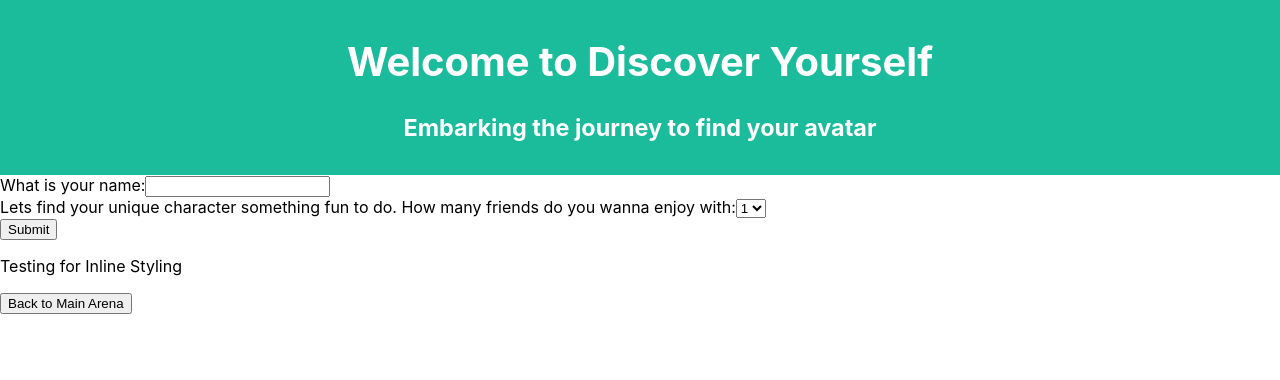
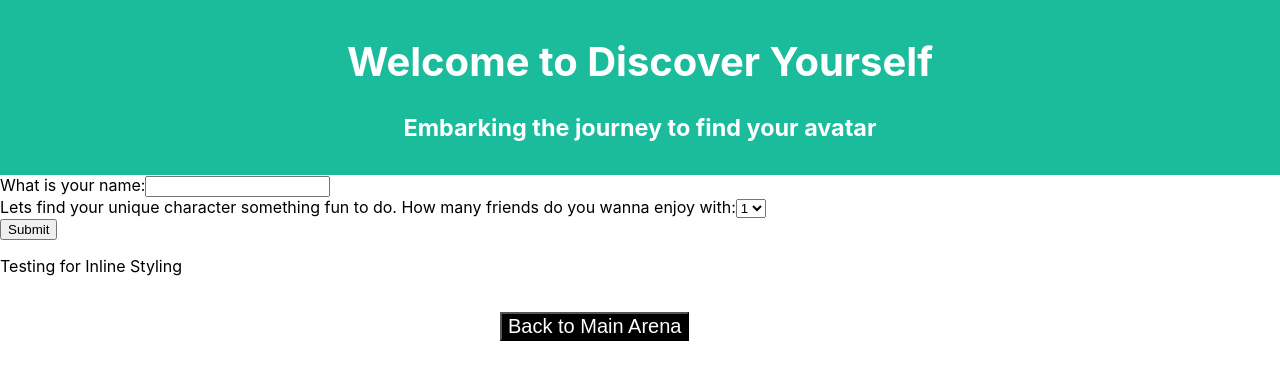
Before and after one commit to RonakSharma1/funtown-web-application, a React (Create React App) app: page / in a window 1280 px wide. Both pictures are taken after a click on the button "Experiment 1". Shown: the top 380 px of the page. Built offline with nearby package versions, Linux system fonts and the light colour scheme.

Commit message:
Display robot avatar based on user information

```diff
--- a/src/Components/ExperimentOne/ExperimentOne.js
+++ b/src/Components/ExperimentOne/ExperimentOne.js
@@ -6,7 +6,17 @@ const ExperimentOne = (props) => {
     <div>
       <ExperimentOneHeader />
       <ExperimentOneDisplayInformation />
-      <button onClick={props.isBackButtonClicked}>Back to Main Arena</button>
+      <button
+        style={{
+          fontSize: "20px",
+          backgroundColor: "black",
+          color: "white",
+          margin: "20px 500px",
+        }}
+        onClick={props.isBackButtonClicked}
+      >
+        Back to Main Arena
+      </button>
     </div>
   );
 };
--- a/src/Components/ExperimentOne/ExperimentOneDisplayInformation.js
+++ b/src/Components/ExperimentOne/ExperimentOneDisplayInformation.js
@@ -4,13 +4,22 @@ import ExperimentOneUserForm from "./ExperimentOneUserForm.js";
 
 const ExperimentOneDisplayInformation = (props) => {
   const [userName, setUserName] = useState("");
-  // const roboHashUrl = "https://robohash.org/" + userName + ".png?size=200x200";
+  const roboHashUrl = "https://robohash.org/" + userName + ".png?size=200x200";
 
   const [submitButtonState, setSubmitButtonState] = useState(false);
   const [userActivityType, setUserActivityType] = useState("social");
   const [userActivityDescription, setUserActivityDescription] = useState(
     "Stare at wall"
   );
+
+  const userOutputMessage =
+    "Hey " +
+    userName +
+    ". Based on what you have told me, I would suggest doing something along the lines of " +
+    userActivityType +
+    ". Therefore, maybe try " +
+    userActivityDescription.toLowerCase() +
+    ". Also look what I found below. This is how you would look in a Robot conquered world \u2728";
 
   const [numberOfParticipants, setNumberOfParticipants] = useState(1);
 
@@ -42,7 +51,8 @@ const ExperimentOneDisplayInformation = (props) => {
           userRecommendationsFromApi={storeUserPreferencesFromApi}
         />
       )}
-      {/* <img src={roboHashUrl} alt={"Robot Avatar"} /> */}
+      {submitButtonState && <p>{userOutputMessage}</p>}
+      {submitButtonState && <img src={roboHashUrl} alt={"Robot Avatar"} />}
     </div>
   );
 };
```
